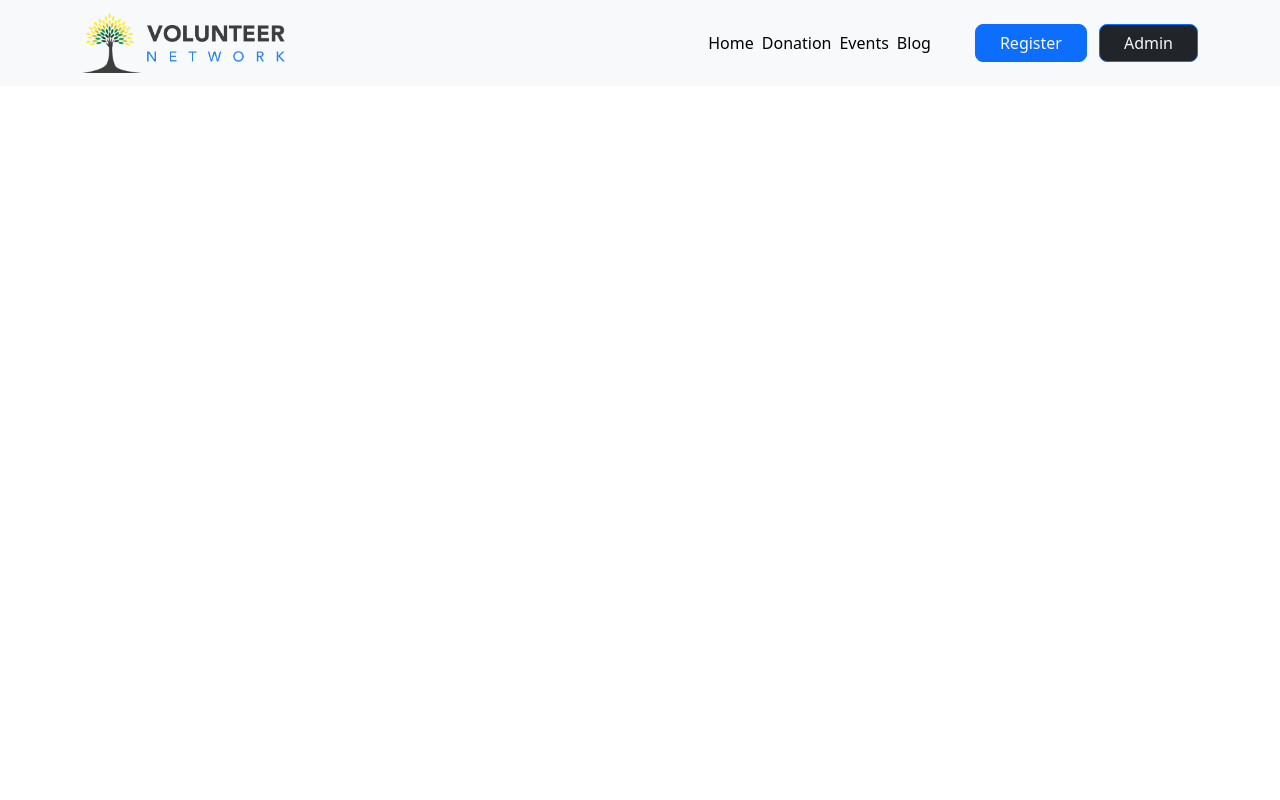
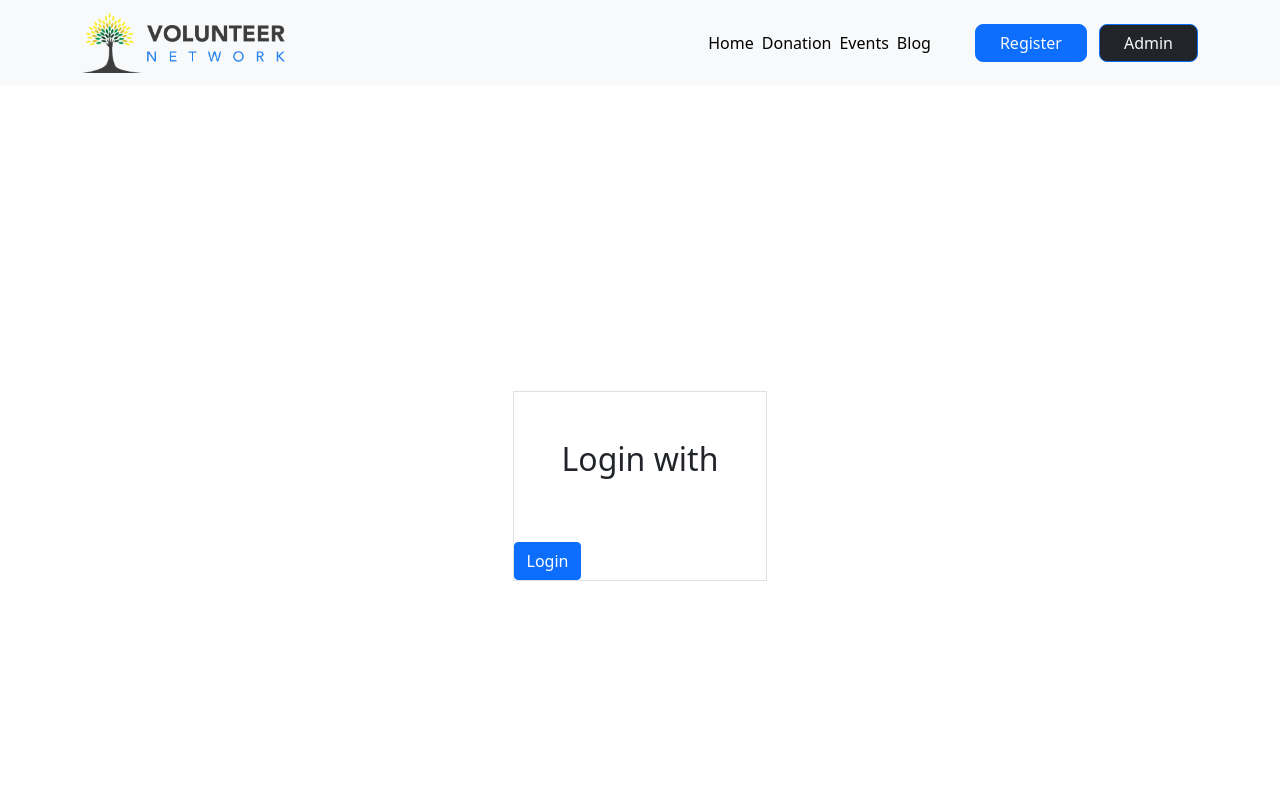
Before and after one commit to mehrazhossain/volunteer-network-client, a React (Create React App) app: page /login in a window 1280 px wide. Shown: the top 800 px of the page. Built offline with nearby package versions, Linux system fonts and the light colour scheme.

Commit message:
login section added

```diff
--- a/src/App.js
+++ b/src/App.js
@@ -4,6 +4,7 @@
 import Home from './components/Home/Home';
 import Footer from './components/Footer/Footer';
 import { Route, Routes } from 'react-router-dom';
+import Login from './components/Login/Login';
 
 function App() {
   return (
@@ -11,6 +12,7 @@
       <Header></Header>
       <Routes>
         <Route path="/" element={<Home></Home>}></Route>
+        <Route path="/login" element={<Login></Login>}></Route>
       </Routes>
       <Footer></Footer>
     </div>
--- /dev/null
+++ b/src/components/Login/Login.js
@@ -0,0 +1,21 @@
+import React from 'react';
+import { Button, Form } from 'react-bootstrap';
+
+const Login = () => {
+  return (
+    <div className="container h-100">
+      <div className="d-flex justify-content-md-center align-items-center vh-100">
+        <Form className="border">
+          <Form.Group className="mb-3" controlId="formBasicEmail">
+            <h2 className="text-center p-5">Login with</h2>
+          </Form.Group>
+          <Button variant="primary" type="submit">
+            Login
+          </Button>
+        </Form>
+      </div>
+    </div>
+  );
+};
+
+export default Login;
```
